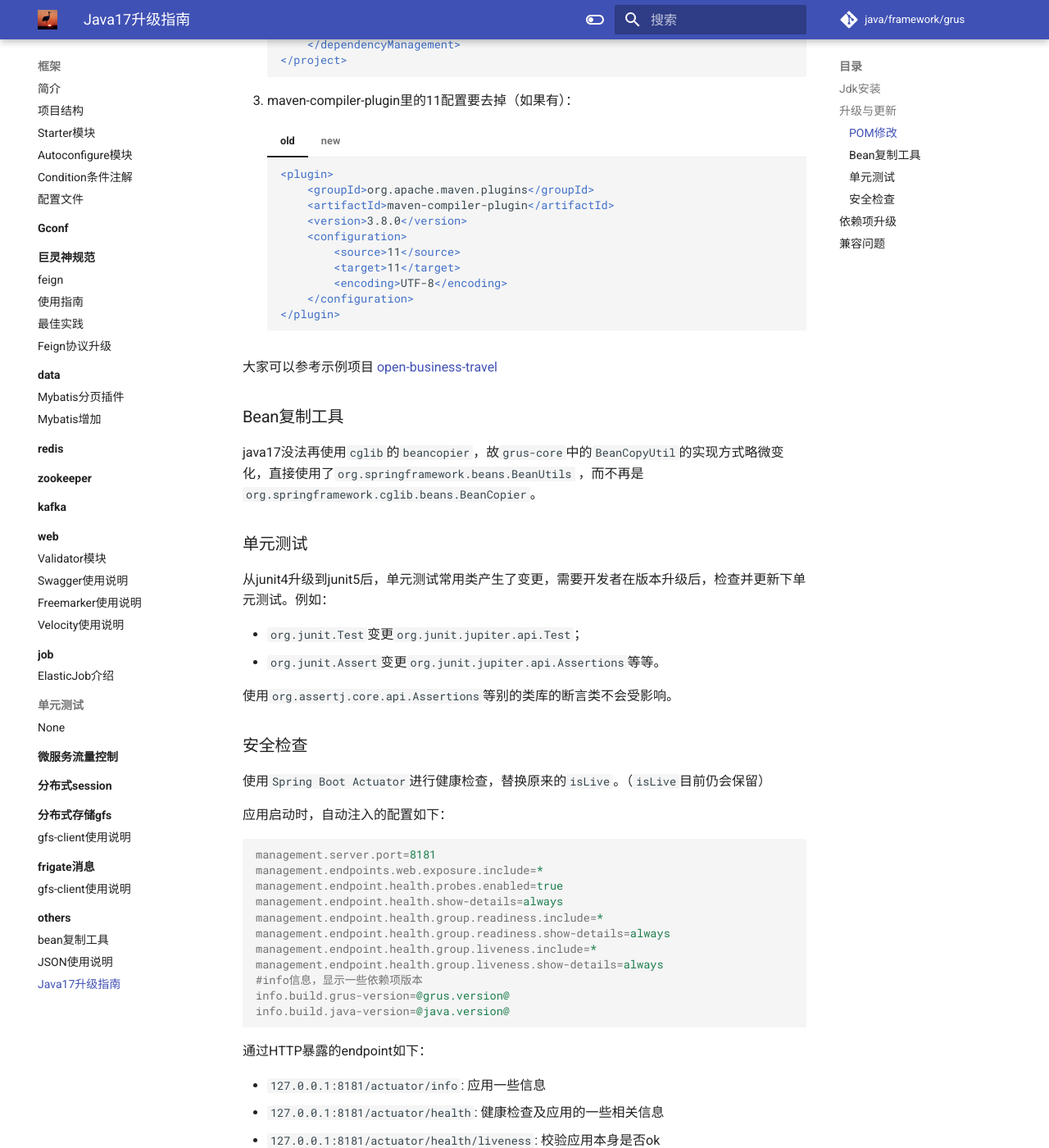
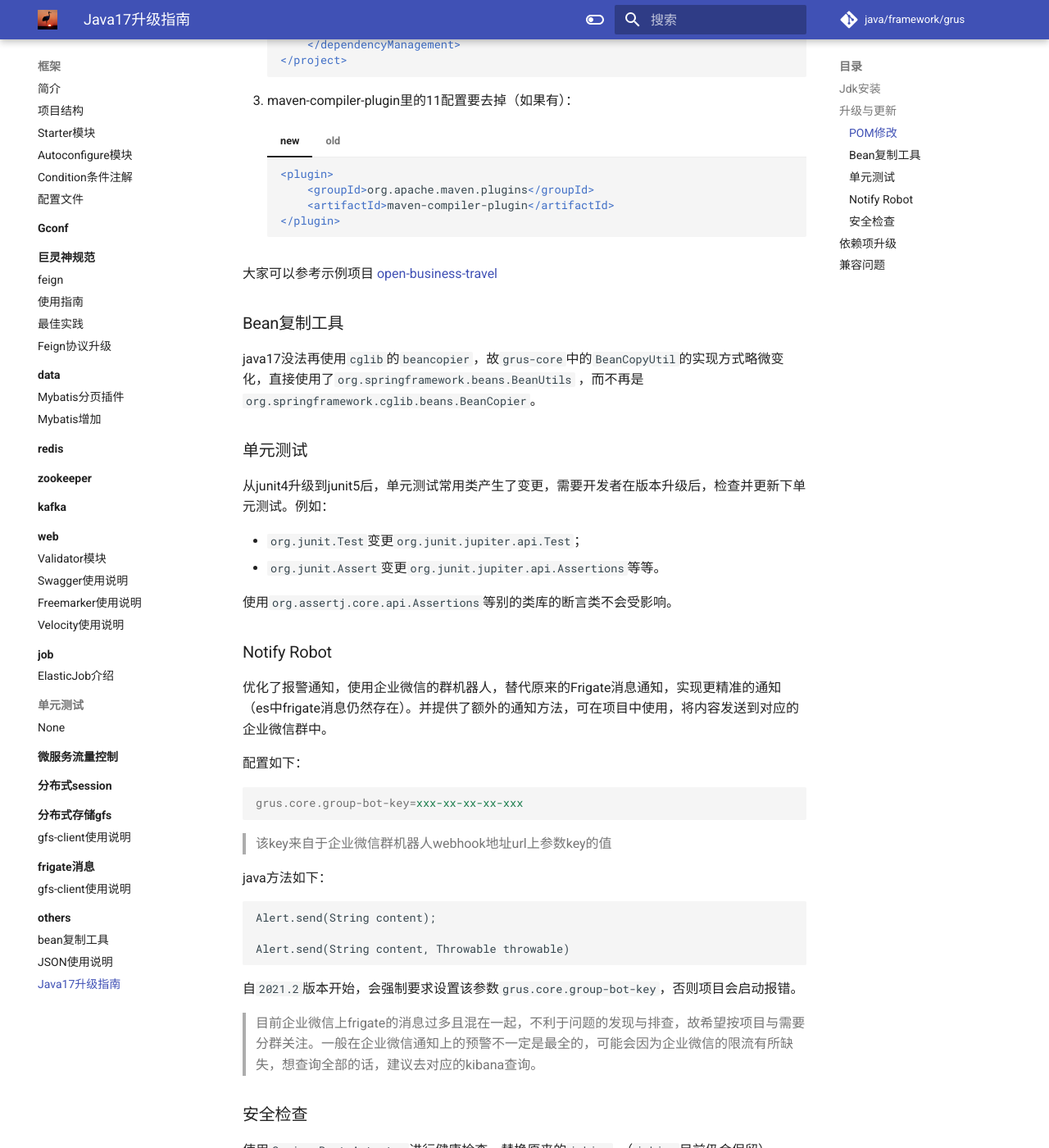
Before and after one commit to guanaitong/grus, an MkDocs documentation site: the page built from docs/framework/others/grus-17.md, in a window 1280 px wide and 1400 px high, scrolled down 742 px. Shown: the whole window at 82% size. Built offline with MkDocs 1.6.1 and Material for MkDocs 9.7.7, drawn with Linux system fonts in a browser that asks for light colours.

Commit message:
doc: update doc

````diff
--- a/docs/framework/others/grus-17.md
+++ b/docs/framework/others/grus-17.md
@@ -30,6 +30,15 @@
 
 3. maven-compiler-plugin里的11配置要去掉（如果有）：
 
+    === "new"
+
+        ```xml
+        <plugin>
+            <groupId>org.apache.maven.plugins</groupId>
+            <artifactId>maven-compiler-plugin</artifactId>
+        </plugin>
+        ```
+
     === "old"
 
         ```xml
@@ -42,15 +51,6 @@
                 <target>11</target>
                 <encoding>UTF-8</encoding>
             </configuration>
-        </plugin>
-        ```
-
-    === "new"
-
-        ```xml
-        <plugin>
-            <groupId>org.apache.maven.plugins</groupId>
-            <artifactId>maven-compiler-plugin</artifactId>
         </plugin>
         ```
 
@@ -69,6 +69,30 @@ java17没法再使用`cglib`的`beancopier`，故`grus-core`中的`BeanCopyUtil`
 - `org.junit.Assert`变更`org.junit.jupiter.api.Assertions`等等。
 
 使用`org.assertj.core.api.Assertions`等别的类库的断言类不会受影响。
+
+### Notify Robot
+
+优化了报警通知，使用企业微信的群机器人，替代原来的Frigate消息通知，实现更精准的通知（es中frigate消息仍然存在）。并提供了额外的通知方法，可在项目中使用，将内容发送到对应的企业微信群中。
+
+配置如下：
+
+```properties
+grus.core.group-bot-key=xxx-xx-xx-xx-xxx
+```
+
+> 该key来自于企业微信群机器人webhook地址url上参数key的值
+
+java方法如下：
+
+```
+Alert.send(String content);
+
+Alert.send(String content, Throwable throwable)
+```
+
+自`2021.2`版本开始，会强制要求设置该参数`grus.core.group-bot-key`，否则项目会启动报错。
+
+> 目前企业微信上frigate的消息过多且混在一起，不利于问题的发现与排查，故希望按项目与需要分群关注。一般在企业微信通知上的预警不一定是最全的，可能会因为企业微信的限流有所缺失，想查询全部的话，建议去对应的kibana查询。
 
 ### 安全检查
 
````
